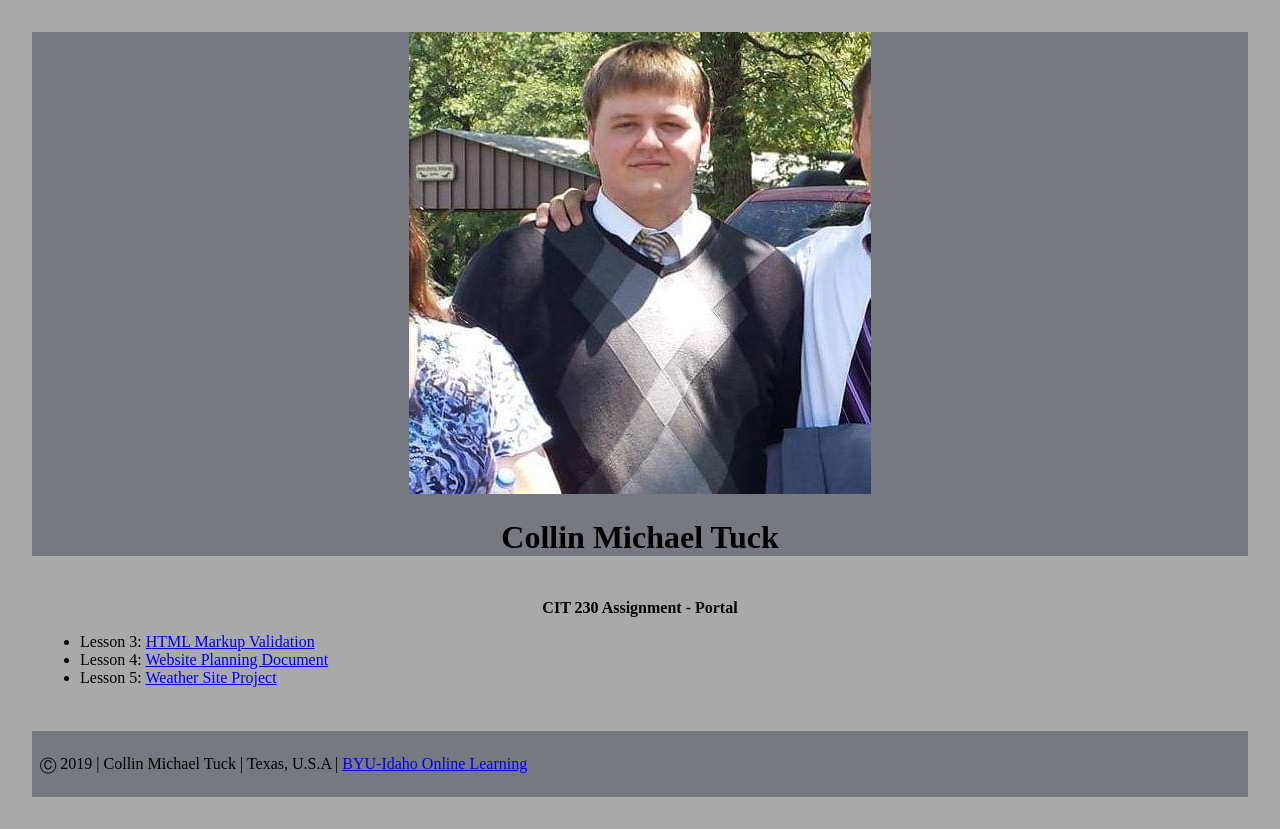
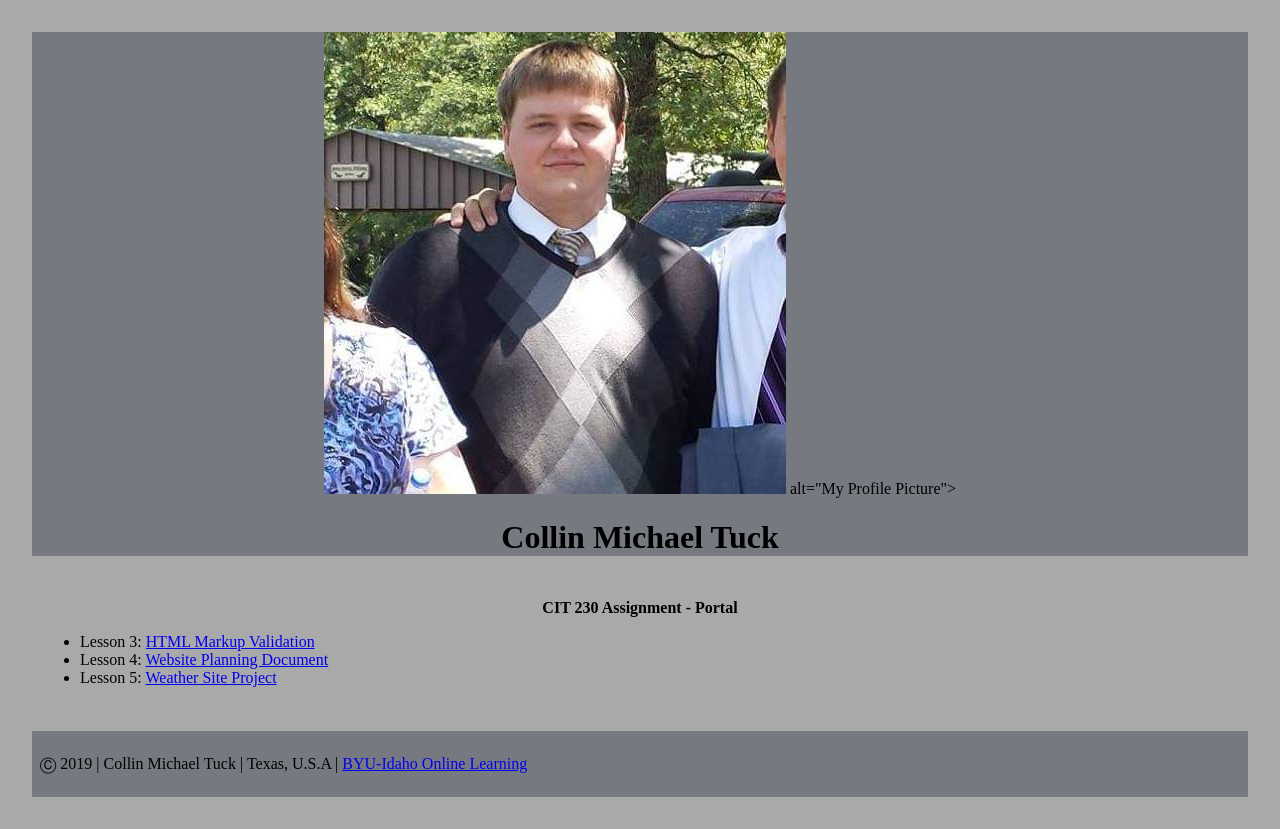
Before and after one commit to BYUCIT230/BYUCIT230.github.io, a plain HTML site: page index.html in a window 1280 px wide. Drawn offline with Linux system fonts and the light colour scheme; files whose address does not match are found by name.

Commit message:
Update index.html

```diff
--- a/index.html
+++ b/index.html
@@ -3,23 +3,24 @@
     <head>
         <meta charset="utf-8">
         <meta name="viewport" content="width=device-width, initial-scale=1, maximum-scale=1">
+        <meta name="description" content="Assignment Portal for Collin,
+            student in CIT 230:(Web Front-End Development), at Brigham Young University-Idaho.">
         <title>CIT 230 Assignment Portal | Collin M. Tuck | BYU-Idaho</title>
+
         <body>
-            <meta name="description" content="Assignment Portal for Collin,
-            student in CIT 230:(Web Front-End Development), at Brigham Young University-Idaho.">
-            <link rel="stylesheet" href="normalize.css">
+           <link rel="stylesheet" href="normalize.css">
             <link rel="stylesheet" href="main.css">
             <header>
-                <img src="file:///C:/Users/colli/Desktop/GitHub%20Repository/images/FB_IMG.jpg"
+                <img src="https://github.com/BYUCIT230/BYUCIT230.github.io/blob/master/FB_IMG.jpg">
                 alt="My Profile Picture">
                 <h1>Collin Michael Tuck</h1>
             </header>
             <main>
                 <h2>CIT 230 Assignment - Portal</h2>
                 <ul>
-                    <li>Lesson 3: <a href="C:\Users\colli\Desktop\GitHub Repository\assignments\lesson-3\fixedhtml.html">HTML Markup Validation</a></li>
-                    <li>Lesson 4: <a href="file:///C:/Users/colli/Desktop/GitHub%20Repository/assignments/lesson-4/Website%20Planning%20Document.pdf">Website Planning Document</a></li>
-                    <li>Lesson 5: <a href="C:\Users\colli\Desktop\GitHub Repository\assignments\lesson-5\preston-5.html">Weather Site Project</a></li>
+                    <li>Lesson 3: <a href="https://github.com/BYUCIT230/BYUCIT230.github.io/blob/master/fixedhtml.html">HTML Markup Validation</a></li>
+                    <li>Lesson 4: <a href="https://github.com/BYUCIT230/BYUCIT230.github.io/blob/master/Website%20Planning%20Document.pdf">Website Planning Document</a></li>
+                    <li>Lesson 5: <a href="https://github.com/BYUCIT230/BYUCIT230.github.io/blob/master/preston-5.html">Weather Site Project</a></li>
                 </ul>
             </main>
             <footer>
```
